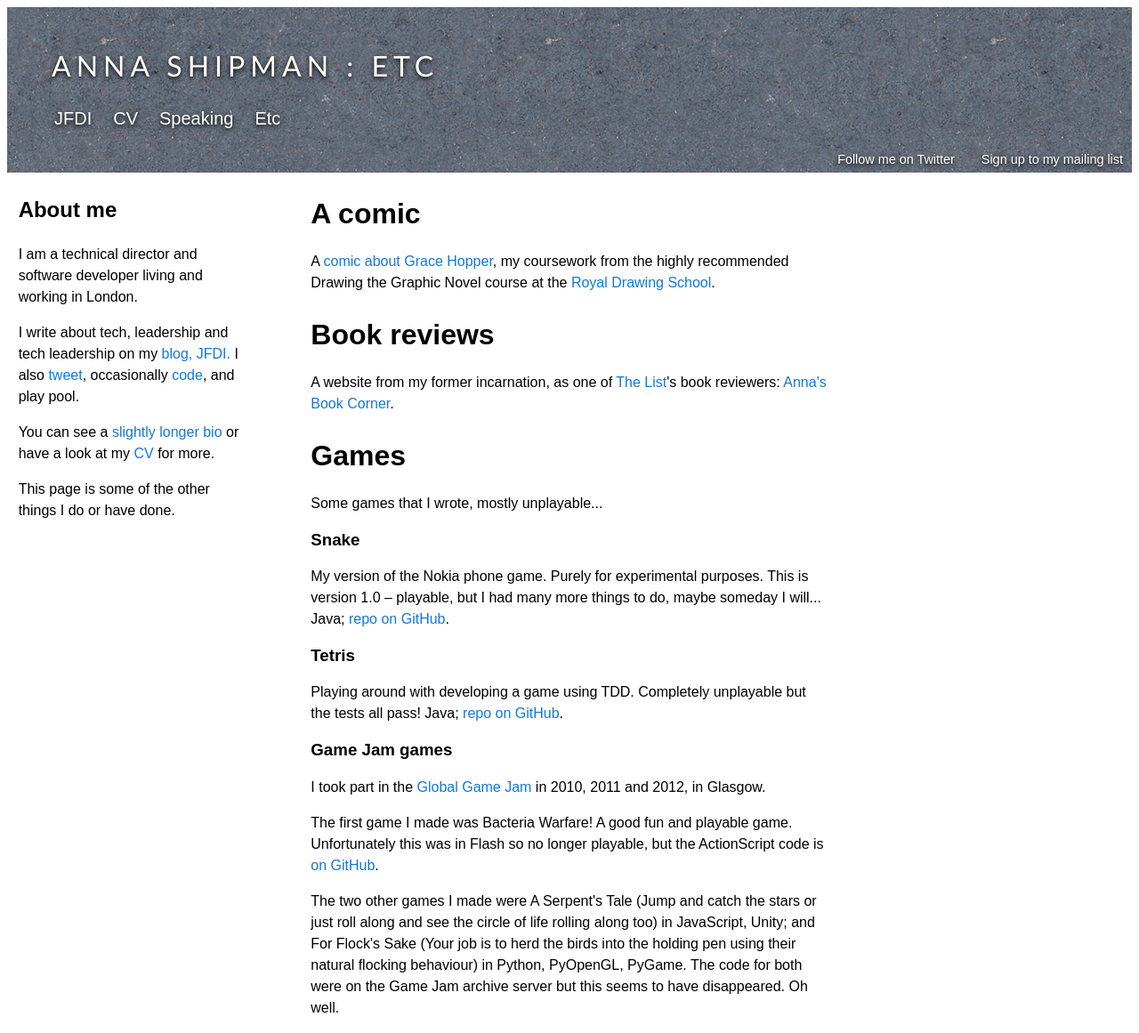
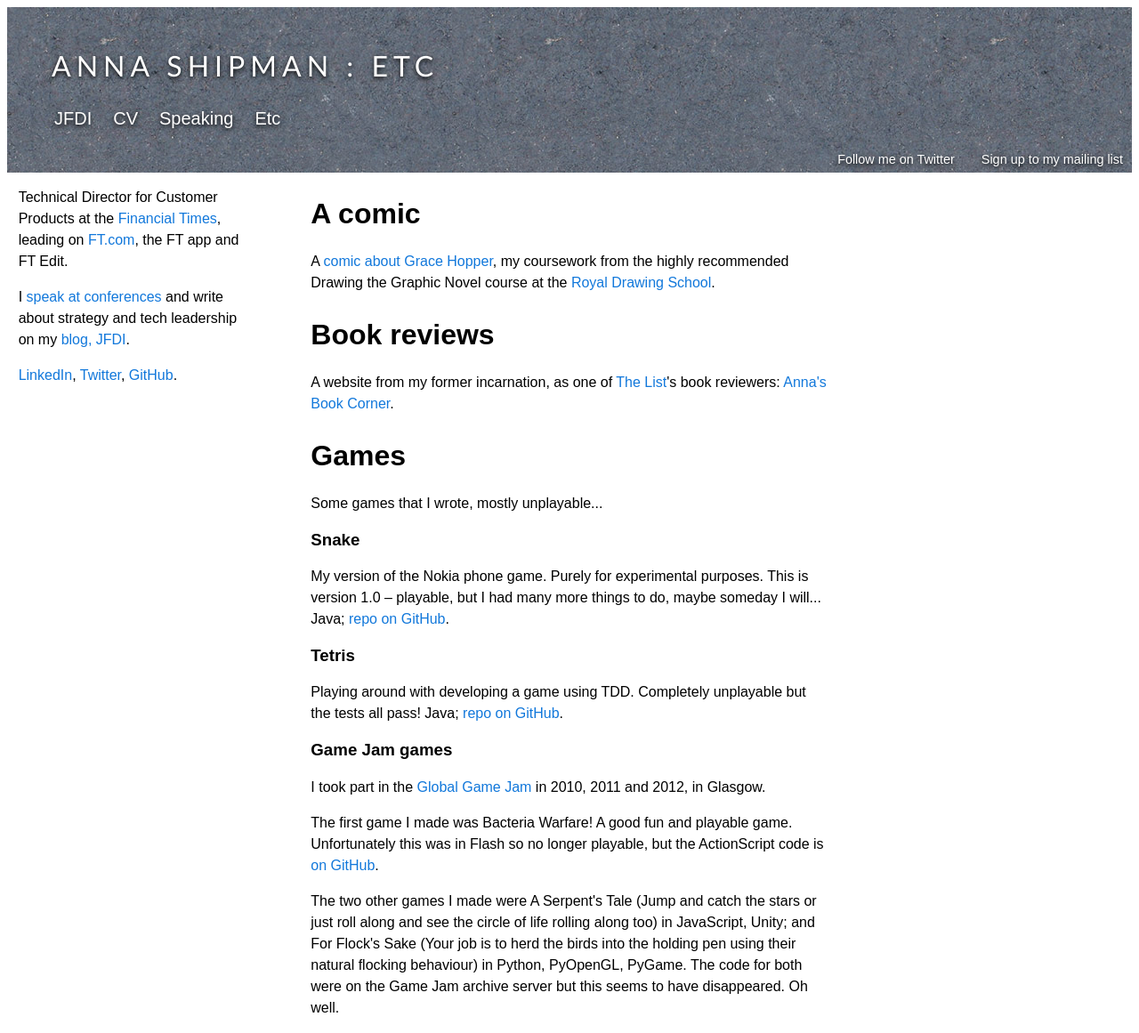
Before and after one commit to annashipman/annashipman.github.io, a Jekyll site: the page built from etc.html, in a window 1280 px wide. Shown: the whole page at 89% size. Built offline with Jekyll 4.4.1, drawn with Linux system fonts in a browser that asks for light colours.

Commit message:
Use same bio across pages
Also remove the tagline about 'writing about tech, leadership and tech leadership', I like it, but it doesn't look good on the page!

```diff
--- a/_includes/posts_list.html
+++ b/_includes/posts_list.html
@@ -1,6 +1,6 @@
 <ul>
 
-<h2>Writing about tech, leadership and tech leadership</h2>
+<h2>All posts</h2>
 {% for post in site.posts %}
 <li><a href="{{post.url}}">{{ post.title}}</a>
 <date>{{ post.date | date_to_long_string }}</date></li>
--- a/etc.html
+++ b/etc.html
@@ -25,11 +25,9 @@
 </div>
 
 <div class="left-column">
-<h2>About me</h2>
-    <p>I am a technical director and software developer living and working in London.</p>
-    <p>I write about tech, leadership and tech leadership on my <a href="jfdi.html">blog, JFDI.</a> I also <a href="http://twitter.com/annashipman">tweet</a>, occasionally <a href="https://github.com/annashipman">code</a>, and play pool.</p>
-<p>You can see a <a href="/bio.html">slightly longer bio</a> or have a look at my <a href="/cv.html">CV</a> for more.</p>
-<p>This page is some of the other things I do or have done.</p>
+
+{% include bio_sidebar.html %}
+
 </div>
 
 {% include footer.html %}
--- a/jfdi.html
+++ b/jfdi.html
@@ -4,6 +4,7 @@
 {% include header.html page_name=" : JFDI" %}
 
 <div class="left-column">
+    {% include bio_sidebar.html %}
     {% include posts_list.html %}
 </div>
 
```
Also changed, not shown: speaking.html (+2 -7 lines).
